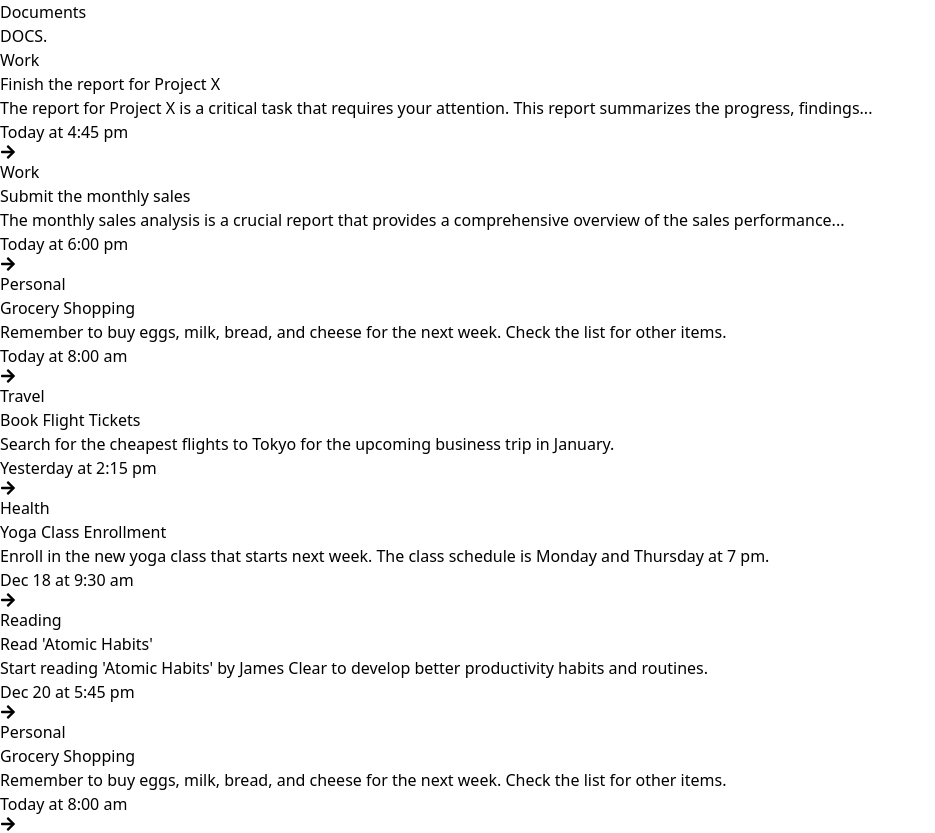
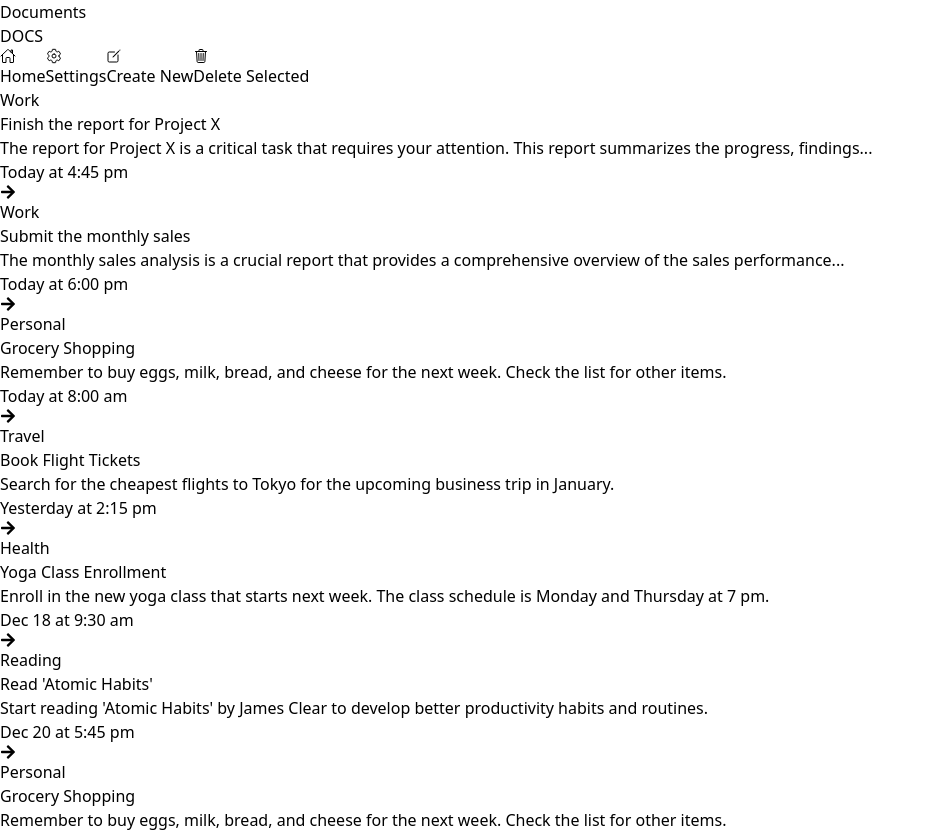
Before and after one commit to Ananthakrishna24/docs-app, a React (Vite) app: page / in a window 1280 px wide. Shown: the top 833 px of the page, without its empty margins (0-935 px from the left). Built offline with nearby package versions, Linux system fonts and the light colour scheme.

Commit message:
added a bottom dock as well as some animations to it.

```diff
--- a/src/components/Background.jsx
+++ b/src/components/Background.jsx
@@ -9,7 +9,7 @@ function Background() {
         Documents
       </div>
       <h1 className="text-[13vh] leading-none tracking-lighter absolute top-1/2 left-1/2 -translate-x-[50%] -translate-y-[50%] font-semibold text-zinc-900">
-        DOCS.
+        DOCS
       </h1>
     </div>
     </>
--- /dev/null
+++ b/src/components/BottomDock.jsx
@@ -0,0 +1,47 @@
+import React from 'react';
+import { motion } from 'framer-motion';
+import { IoHomeOutline, IoSettingsOutline, IoCreateOutline, IoTrashOutline } from 'react-icons/io5';
+
+function BottomDock() {
+  const [selected, setSelected] = React.useState(null);
+
+  const handleClick = (item) => {
+    setSelected(item);
+  };
+
+  const handleDelete = () => {
+    console.log("Delete Pressed");
+  };
+
+  return (
+    <div className='fixed inset-x-0 bottom-0 z-50 mx-auto p-4 bg-black bg-opacity-25 border-t border-gray-600 shadow-2xl backdrop-blur-md sm:rounded-3xl sm:mb-4 text-white flex justify-around items-center max-w-2xl w-full lg:w-auto'>
+      {[
+        { name: 'Home', icon: <IoHomeOutline className='w-6 h-6' />, isSelected: selected === 'Home' },
+        { name: 'Settings', icon: <IoSettingsOutline className='w-6 h-6' />, isSelected: selected === 'Settings' },
+        { name: 'Create New', icon: <IoCreateOutline className='w-6 h-6' />, isSelected: selected === 'Create New' },
+      ].map((item) => (
+        <motion.button
+          key={item.name}
+          whileHover={{ scale: 1.2 }}
+          whileTap={{ scale: 0.95 }}
+          className={`flex flex-col items-center space-y-1 ${item.isSelected ? 'text-purple-400' : 'text-gray-400'}`}
+          onClick={() => handleClick(item.name)}
+        >
+          {item.icon}
+          <span className='text-xs'>{item.name}</span>
+        </motion.button>
+      ))}
+      <motion.button
+        whileHover={{ scale: 1.2 }}
+        whileTap={{ scale: 0.95, color: '#ef4444' }}
+        className='flex flex-col items-center space-y-1 text-gray-400'
+        onClick={handleDelete}
+      >
+        <IoTrashOutline className='w-6 h-6' />
+        <span className='text-xs'>Delete Selected</span>
+      </motion.button>
+    </div>
+  );
+}
+
+export default BottomDock;
--- a/src/components/Card.jsx
+++ b/src/components/Card.jsx
@@ -15,7 +15,7 @@ function Card({ title, description, timestamp, category }) {
     initial="hidden"
     animate="visible"
     variants={cardVariants}
-    transition={{ duration: 5, type: 'spring' }}
+    transition={{ duration: 2, type: 'spring' }}
     drag
     dragConstraints={{ left: 0, right: 0, top: 0, bottom: 0 }}
     className="max-w-sm rounded overflow-hidden shadow-md p-4 m-4 relative backdrop-filter backdrop-blur-2xl bg-opacity-20 border border-gray-300"
--- a/src/components/Foreground.jsx
+++ b/src/components/Foreground.jsx
@@ -1,84 +1,177 @@
 /* eslint-disable no-unused-vars */
 import React from "react";
 import Card from "./Card";
+import Categories from "./BottomDock";
 
 function Foreground() {
   const sampleNotes = [
     {
       id: 1,
       title: "Finish the report for Project X",
-      description: "The report for Project X is a critical task that requires your attention. This report summarizes the progress, findings...",
+      description:
+        "The report for Project X is a critical task that requires your attention. This report summarizes the progress, findings...",
       timestamp: "Today at 4:45 pm",
-      category: "Work"
+      category: "Work",
     },
     {
       id: 2,
       title: "Submit the monthly sales",
-      description: "The monthly sales analysis is a crucial report that provides a comprehensive overview of the sales performance...",
+      description:
+        "The monthly sales analysis is a crucial report that provides a comprehensive overview of the sales performance...",
       timestamp: "Today at 6:00 pm",
-      category: "Work"
+      category: "Work",
     },
     {
       id: 3,
       title: "Grocery Shopping",
-      description: "Remember to buy eggs, milk, bread, and cheese for the next week. Check the list for other items.",
+      description:
+        "Remember to buy eggs, milk, bread, and cheese for the next week. Check the list for other items.",
       timestamp: "Today at 8:00 am",
-      category: "Personal"
+      category: "Personal",
     },
     {
       id: 4,
       title: "Book Flight Tickets",
-      description: "Search for the cheapest flights to Tokyo for the upcoming business trip in January.",
+      description:
+        "Search for the cheapest flights to Tokyo for the upcoming business trip in January.",
       timestamp: "Yesterday at 2:15 pm",
-      category: "Travel"
+      category: "Travel",
     },
     {
       id: 5,
       title: "Yoga Class Enrollment",
-      description: "Enroll in the new yoga class that starts next week. The class schedule is Monday and Thursday at 7 pm.",
+      description:
+        "Enroll in the new yoga class that starts next week. The class schedule is Monday and Thursday at 7 pm.",
       timestamp: "Dec 18 at 9:30 am",
-      category: "Health"
+      category: "Health",
     },
     {
       id: 6,
       title: "Read 'Atomic Habits'",
-      description: "Start reading 'Atomic Habits' by James Clear to develop better productivity habits and routines.",
+      description:
+        "Start reading 'Atomic Habits' by James Clear to develop better productivity habits and routines.",
       timestamp: "Dec 20 at 5:45 pm",
-      category: "Reading"
+      category: "Reading",
     },
     {
       id: 3,
       title: "Grocery Shopping",
-      description: "Remember to buy eggs, milk, bread, and cheese for the next week. Check the list for other items.",
+      description:
+        "Remember to buy eggs, milk, bread, and cheese for the next week. Check the list for other items.",
       timestamp: "Today at 8:00 am",
-      category: "Personal"
+      category: "Personal",
     },
     {
       id: 4,
       title: "Book Flight Tickets",
-      description: "Search for the cheapest flights to Tokyo for the upcoming business trip in January.",
+      description:
+        "Search for the cheapest flights to Tokyo for the upcoming business trip in January.",
       timestamp: "Yesterday at 2:15 pm",
-      category: "Travel"
+      category: "Travel",
     },
     {
       id: 5,
       title: "Yoga Class Enrollment",
-      description: "Enroll in the new yoga class that starts next week. The class schedule is Monday and Thursday at 7 pm.",
+      description:
+        "Enroll in the new yoga class that starts next week. The class schedule is Monday and Thursday at 7 pm.",
       timestamp: "Dec 18 at 9:30 am",
-      category: "Health"
+      category: "Health",
     },
     {
       id: 6,
       title: "Read 'Atomic Habits'",
-      description: "Start reading 'Atomic Habits' by James Clear to develop better productivity habits and routines.",
+      description:
+        "Start reading 'Atomic Habits' by James Clear to develop better productivity habits and routines.",
       timestamp: "Dec 20 at 5:45 pm",
-      category: "Reading"
-    }
+      category: "Reading",
+    },
+    {
+      id: 1,
+      title: "Finish the report for Project X",
+      description:
+        "The report for Project X is a critical task that requires your attention. This report summarizes the progress, findings...",
+      timestamp: "Today at 4:45 pm",
+      category: "Work",
+    },
+    {
+      id: 2,
+      title: "Submit the monthly sales",
+      description:
+        "The monthly sales analysis is a crucial report that provides a comprehensive overview of the sales performance...",
+      timestamp: "Today at 6:00 pm",
+      category: "Work",
+    },
+    {
+      id: 3,
+      title: "Grocery Shopping",
+      description:
+        "Remember to buy eggs, milk, bread, and cheese for the next week. Check the list for other items.",
+      timestamp: "Today at 8:00 am",
+      category: "Personal",
+    },
+    {
+      id: 4,
+      title: "Book Flight Tickets",
+      description:
+        "Search for the cheapest flights to Tokyo for the upcoming business trip in January.",
+      timestamp: "Yesterday at 2:15 pm",
+      category: "Travel",
+    },
+    {
+      id: 5,
+      title: "Yoga Class Enrollment",
+      description:
+        "Enroll in the new yoga class that starts next week. The class schedule is Monday and Thursday at 7 pm.",
+      timestamp: "Dec 18 at 9:30 am",
+      category: "Health",
+    },
+    {
+      id: 6,
+      title: "Read 'Atomic Habits'",
+      description:
+        "Start reading 'Atomic Habits' by James Clear to develop better productivity habits and routines.",
+      timestamp: "Dec 20 at 5:45 pm",
+      category: "Reading",
+    },
+    {
+      id: 3,
+      title: "Grocery Shopping",
+      description:
+        "Remember to buy eggs, milk, bread, and cheese for the next week. Check the list for other items.",
+      timestamp: "Today at 8:00 am",
+      category: "Personal",
+    },
+    {
+      id: 4,
+      title: "Book Flight Tickets",
+      description:
+        "Search for the cheapest flights to Tokyo for the upcoming business trip in January.",
+      timestamp: "Yesterday at 2:15 pm",
+      category: "Travel",
+    },
+    {
+      id: 5,
+      title: "Yoga Class Enrollment",
+      description:
+        "Enroll in the new yoga class that starts next week. The class schedule is Monday and Thursday at 7 pm.",
+      timestamp: "Dec 18 at 9:30 am",
+      category: "Health",
+    },
+    {
+      id: 6,
+      title: "Read 'Atomic Habits'",
+      description:
+        "Start reading 'Atomic Habits' by James Clear to develop better productivity habits and routines.",
+      timestamp: "Dec 20 at 5:45 pm",
+      category: "Reading",
+    },
   ];
 
   return (
-    <div className="fixed top-0 left-0 z-[3] w-full h-full p-5 flex items-start justify-center overflow-auto pt-[8%]">
-      <div className="grid grid-cols-3 gap-10">
+    <>
+      <Categories />
+      <div className="fixed top-0 left-0 z-[3] w-full h-full p-5 flex items-start justify-center overflow-auto pt-[10rem]">
+        <div className="grid lg:grid-cols-3 md:grid-cols-2 sm:grid-cols-1 gap-10">
           {sampleNotes.map((note) => (
             <Card
               key={note.id}
@@ -90,6 +183,7 @@ function Foreground() {
           ))}
         </div>
       </div>
+    </>
   );
 }
 
```
Lines whose indentation alone changed are shown as unchanged.
